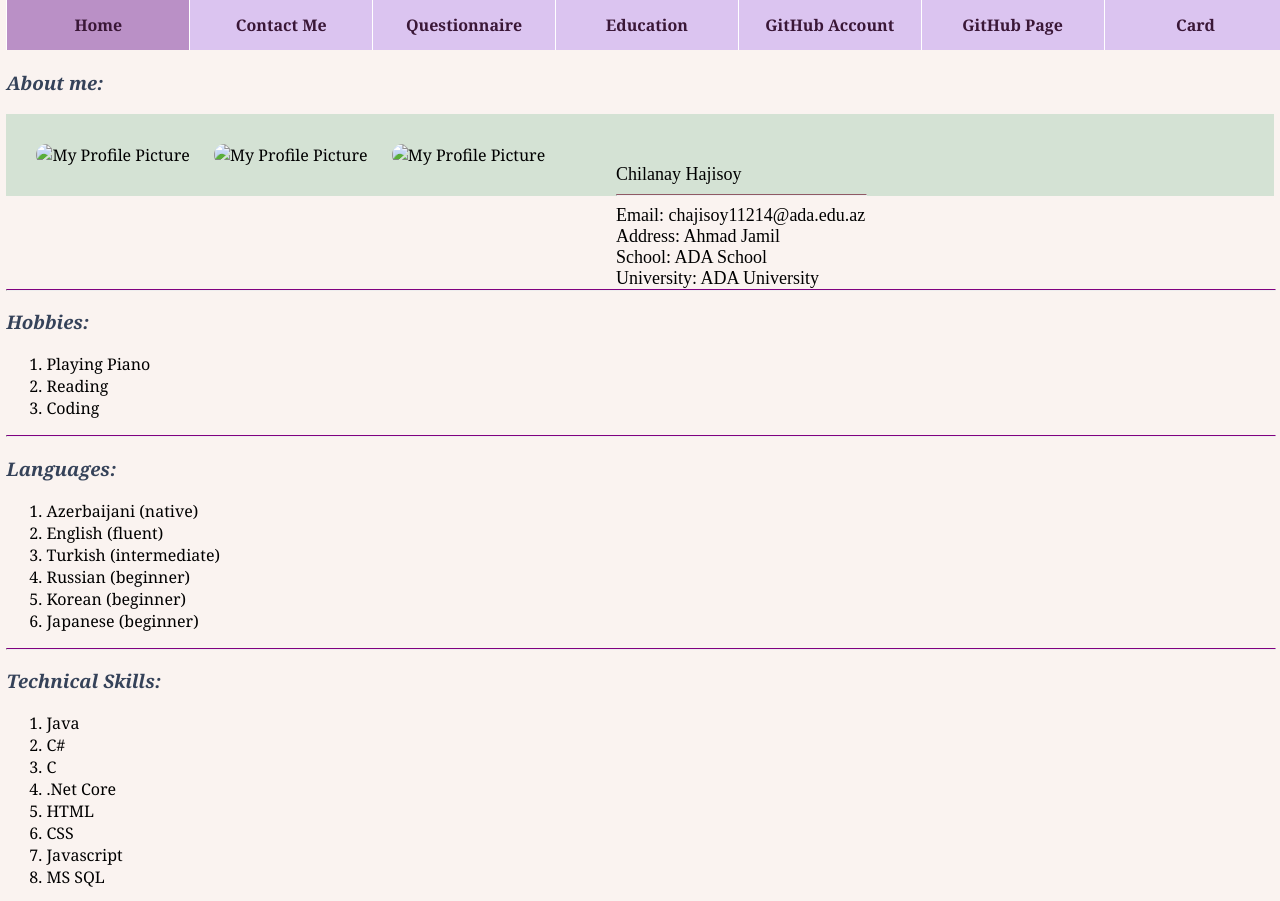
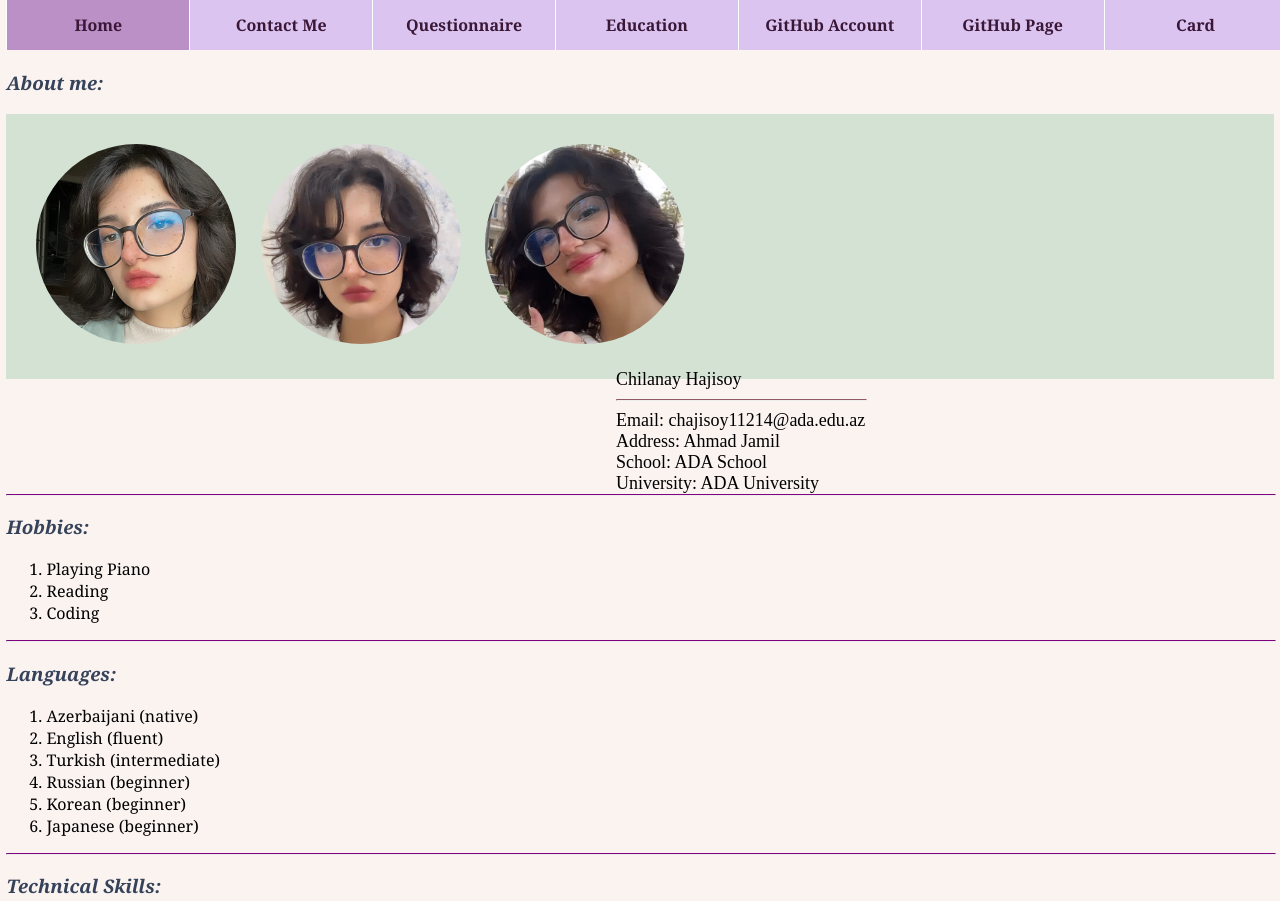
Before and after one commit to chilanay/Portfolio-Page, a plain HTML site: page index.html in a window 1280 px wide. Shown: the top 901 px of the page. Drawn offline with Linux system fonts and the light colour scheme.

Commit message:
nothing changed

```diff
--- a/home.html
+++ b/index.html
@@ -22,9 +22,9 @@
     <div class="main">
         <h3>About me: </h3>
         <div id="profimg">
-            <img src="..\ProfileHomework\images\chilanay.JPG" alt="My Profile Picture" class="myimg">
-            <img src="..\ProfileHomework\images\chilanay2.JPG" alt="My Profile Picture" class="myimg">
-            <img src="..\ProfileHomework\images\chilanay3.JPG" alt="My Profile Picture" class="myimg">
+            <img src="..\images\chilanay.JPG" alt="My Profile Picture" class="myimg">
+            <img src="..\images\chilanay2.JPG" alt="My Profile Picture" class="myimg">
+            <img src="..\images\chilanay3.JPG" alt="My Profile Picture" class="myimg">
             <span id="nameabout" class="aboutme">Chilanay Hajisoy
                 </br>
                 <hr class="hrspan">Email: chajisoy11214@ada.edu.az
```
